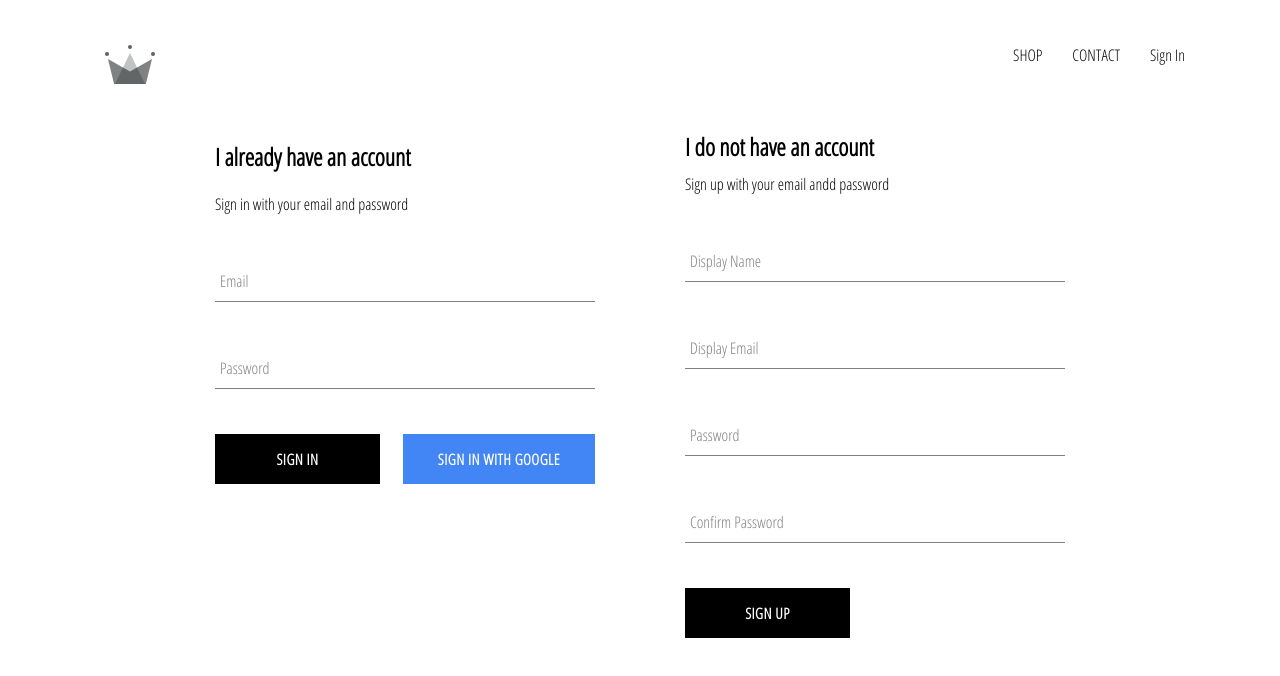
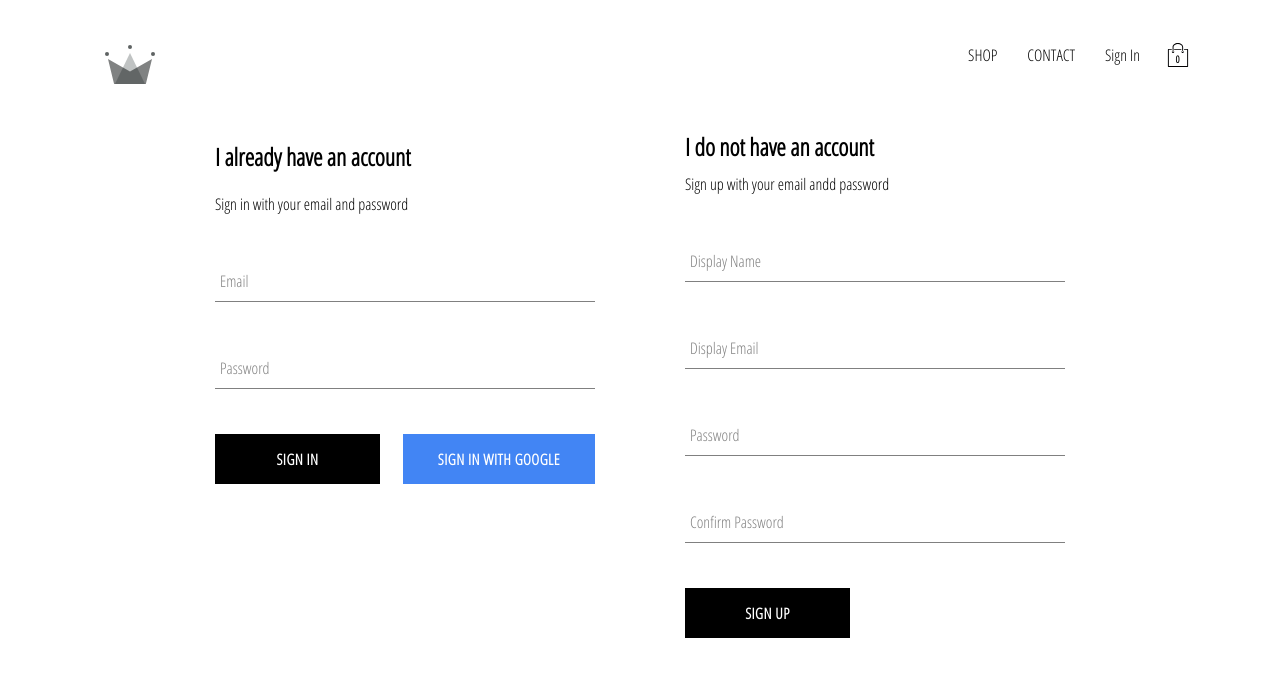
Before and after one commit to dylan2510/clothing-store, a React (Create React App) app: page /signin in a window 1280 px wide. Shown: the top 676 px of the page. Built offline with nearby package versions, Linux system fonts and the light colour scheme; no server answers.

Commit message:
added cart dropdown and its reducers

```diff
--- a/src/App.js
+++ b/src/App.js
@@ -86,6 +86,7 @@
 
 }
 
+// currentUser can be accessed via props
 const mapStateToProps = (reducer) => {
   return {
       currentUser: reducer.user.currentUser
@@ -95,9 +96,10 @@
 // map setCurrentUser action to prop so action can be accessed via this.props
 // invoke setCurrentUser action, pass in user object, setCurrentUser action
 // returns an object that is assigned to setCurrentUser
+// setCurrentUser can be accessed via props
 const mapDispatchToProps = (dispatch) => {
   return {
-    setCurrentUser: user => dispatch(setCurrentUser(user))
+    setCurrentUser: (user) => dispatch(setCurrentUser(user))
   };
 }
 
--- /dev/null
+++ b/src/components/cart-dropdown/cart-dropdown.component.jsx
@@ -0,0 +1,14 @@
+import React from 'react';
+import CustomButton from "../custom-button/custom-button.component";
+import "./cart-dropdown.styles.scss";
+
+const CartDropdown = () => {
+    return (
+        <div className="cart-dropdown">
+            <div className="cart-items"></div>
+            <CustomButton>Go To Checkout</CustomButton>
+        </div>
+    );
+}
+
+export default CartDropdown;
--- /dev/null
+++ b/src/components/cart-dropdown/cart-dropdown.styles.scss
@@ -0,0 +1,24 @@
+.cart-dropdown {
+  position: absolute;
+  width: 240px;
+  height: 340px;
+  display: flex;
+  flex-direction: column;
+  padding: 20px;
+  border: 1px solid black;
+  background-color: white;
+  top: 90px;
+  right: 40px;
+  z-index: 5;
+
+  .cart-items {
+    height: 240px;
+    display: flex;
+    flex-direction: column;
+    overflow: scroll;
+  }
+
+  button {
+    margin-top: auto;
+  }
+}
--- /dev/null
+++ b/src/components/cart-icon/cart-icon.component.jsx
@@ -0,0 +1,22 @@
+import React from 'react';
+import {ReactComponent as ShoppingIcon} from '../../assets/shopping-bag.svg';
+import "./cart-icon.styles.scss";
+import {connect} from "react-redux";
+import {toggleCartHidden} from "../../redux/cart/cart.actions";
+
+const CartIcon = ({toggleCartHidden}) => {
+    return(
+        <div className="cart-icon" onClick={toggleCartHidden}>
+            <ShoppingIcon className="shopping-icon" />
+            <span className="item-count">0</span>
+        </div>
+    );
+}
+
+const mapDispatchToProps = dispatch => {
+    return {
+        toggleCartHidden: () => dispatch(toggleCartHidden())
+    };
+};
+
+export default connect(null, mapDispatchToProps)(CartIcon);
--- /dev/null
+++ b/src/components/cart-icon/cart-icon.styles.scss
@@ -0,0 +1,21 @@
+.cart-icon {
+  width: 45px;
+  height: 45px;
+  position: relative;
+  display: flex;
+  align-items: center;
+  justify-content: center;
+  cursor: pointer;
+
+  .shopping-icon {
+    width: 24px;
+    height: 24px;
+  }
+
+  .item-count {
+    position: absolute;
+    font-size: 10px;
+    font-weight: bold;
+    bottom: 12px;
+  }
+}
--- a/src/components/header/header.component.jsx
+++ b/src/components/header/header.component.jsx
@@ -5,8 +5,10 @@
 // SVG
 import {ReactComponent as Logo} from '../../assets/crown.svg'
 import {connect} from 'react-redux';
+import CartIcon from "../cart-icon/cart-icon.component";
+import CartDropdown from "../cart-dropdown/cart-dropdown.component";
 
-const Header = ({currentUser}) => {
+const Header = ({currentUser, hidden}) => {
     return(
         <div className="header">
             <Link to="/" className="logo-container">
@@ -26,18 +28,24 @@
                     :
                     <Link className="option" to="/signin">Sign In</Link>
                 }
+                <CartIcon />
             </div>
+            {
+                hidden ? null : <CartDropdown />
+            }
         </div>
     );
 }
 
 // standard function for react-redux connect()
 // for setting the state in reducer
-// state is the root reducer
+// reducer is the root reducer
 // user is the userReducer in root reducer. refer to root-reducer.js
-const mapStateToProps = (reducer) => {
+// currentUser andd hidden can be accessed via props
+const mapStateToProps = (rootReducer) => {
     return {
-        currentUser: reducer.user.currentUser
+        currentUser: rootReducer.user.currentUser,
+        hidden: rootReducer.cart.hidden
     };
 }
 
--- /dev/null
+++ b/src/redux/cart/cart.actions.js
@@ -0,0 +1,9 @@
+// Actions Objects are objects describling what happened
+// For reducers
+
+// for action.type = TOGGLE_CART_HIDDEN
+export const toggleCartHidden = () => {
+    return {
+        type: "TOGGLE_CART_HIDDEN"
+    }
+}
--- /dev/null
+++ b/src/redux/cart/cart.reducer.js
@@ -0,0 +1,20 @@
+const INITIAL_STATE = {
+    hidden: true
+};
+
+const cartReducer = (state = INITIAL_STATE, action) => {
+    switch (action.type)
+    {
+        case "TOGGLE_CART_HIDDEN":
+            return {
+                // leave all other state as it if, just set hidden
+                ...state,
+                hidden: !state.hidden
+            }
+
+        default:
+            return state;
+    }
+}
+
+export default cartReducer;
--- a/src/redux/root-reducer.js
+++ b/src/redux/root-reducer.js
@@ -2,9 +2,11 @@
 
 import {combineReducers} from 'redux';
 import userReducer from './user/user-reducer';
+import cardReducer from './cart/cart.reducer';
 
 export default combineReducers({
     // the key user is pointing to userReducer
     // combineReducers.user = userReducer
-    user: userReducer
+    user: userReducer,
+    cart: cardReducer
 });
```
Also changed, not shown: src/assets/shopping-bag.svg (added), 1 other file (tests, documents, lock files or other folders).
